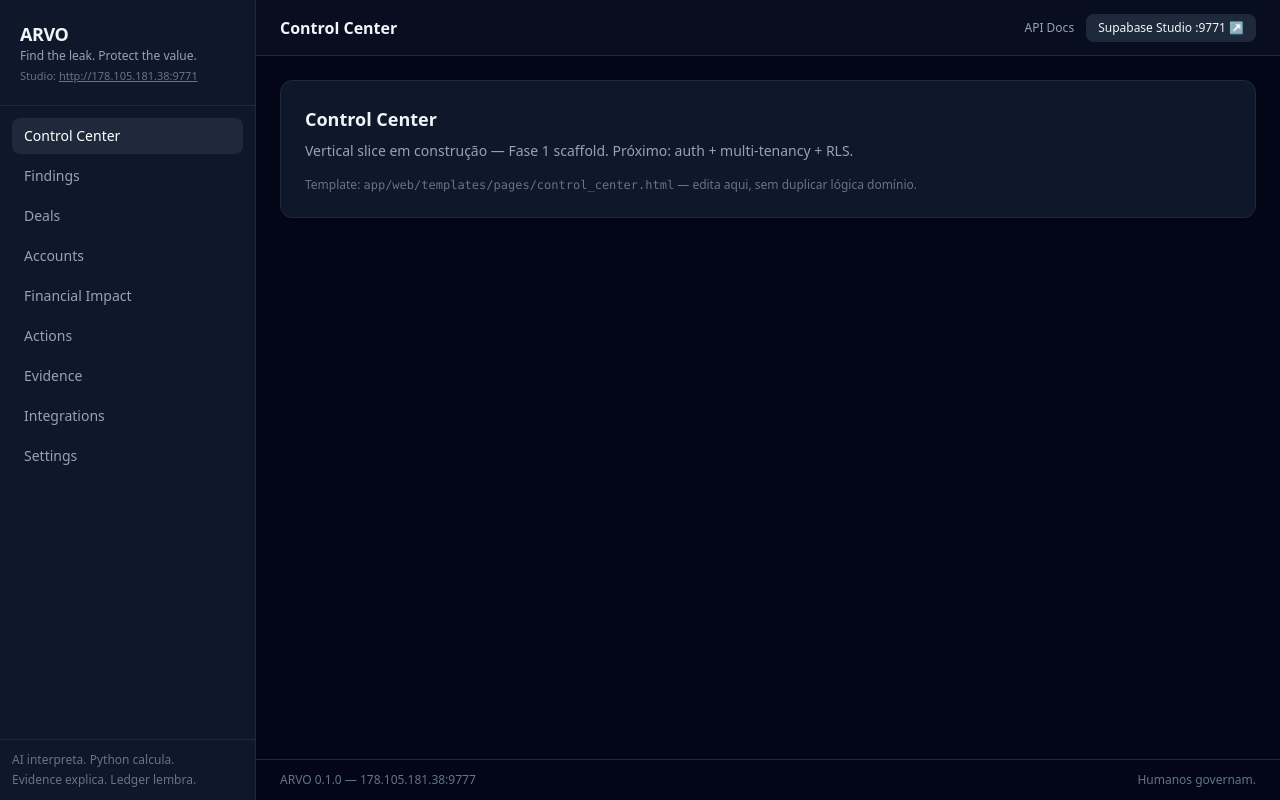
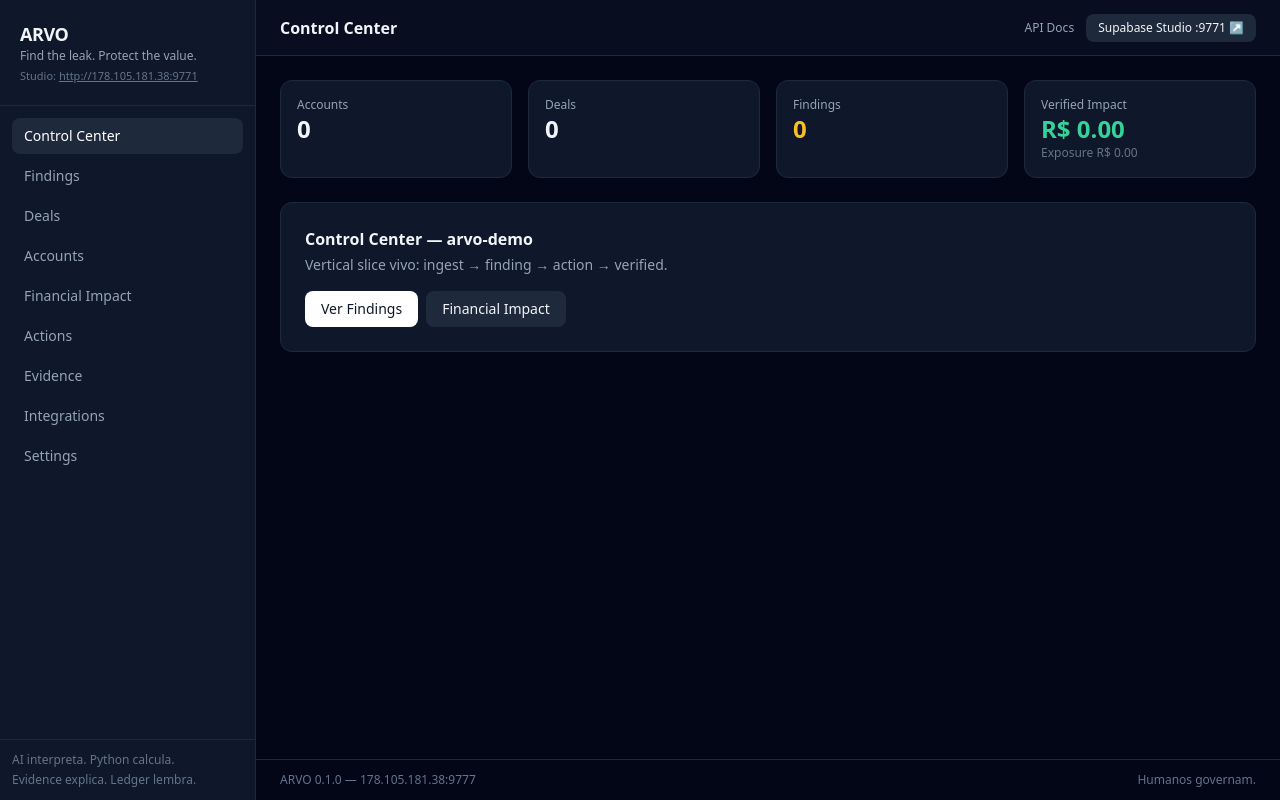
Before and after one commit to pixordigital/arvo, a FastAPI app: page / in a window 1280 px wide. Run offline with FastAPI, Linux system fonts and the light colour scheme; data that the repository does not hold is empty; some libraries are stand-ins or nearby versions.

Commit message:
feat: frontend vivo (control center stats, findings/financial/accounts/deals/actions com dados reais)

```diff
--- a/app/web/routes.py
+++ b/app/web/routes.py
@@ -24,9 +24,9 @@ NAV = [
 ]
 
 
-def _ctx(title: str, active: str) -> dict:
+def _ctx(title: str, active: str, extra: dict | None = None) -> dict:
     from app.core.config import settings
-    return {
+    base = {
         "title": title,
         "active": active,
         "nav": NAV,
@@ -34,46 +34,128 @@ def _ctx(title: str, active: str) -> dict:
         "studio_url": settings.supabase_studio_url,
         "app_url": settings.app_url,
     }
+    if extra: base.update(extra)
+    return base
 
+async def _demo_org_id():
+    from sqlalchemy import select
+    from app.database.engine import get_sessionmaker
+    from app.database.models import Organization
+    async with get_sessionmaker()() as s:
+        org = (await s.execute(select(Organization).where(Organization.slug=="arvo-demo"))).scalar_one_or_none()
+        return org.id if org else None
 
 @router.get("/", response_class=HTMLResponse)
 async def control_center(request: Request):
-    return templates.TemplateResponse(request, "pages/control_center.html", _ctx("Control Center", "control-center"))
+    # Summary for demo org
+    from sqlalchemy import select, func
+    from app.database.engine import get_sessionmaker
+    from app.database.models import Account, Opportunity, Finding, FinancialLedger
+    org_id = await _demo_org_id()
+    stats={"accounts":0,"opps":0,"findings":0,"exposure":"0.00","verified":"0.00"}
+    if org_id:
+        async with get_sessionmaker()() as s:
+            stats["accounts"]=(await s.execute(select(func.count(Account.id)).where(Account.org_id==org_id))).scalar()
+            stats["opps"]=(await s.execute(select(func.count(Opportunity.id)).where(Opportunity.org_id==org_id))).scalar()
+            stats["findings"]=(await s.execute(select(func.count(Finding.id)).where(Finding.org_id==org_id))).scalar()
+            ex=(await s.execute(select(func.coalesce(func.sum(Finding.exposure_amount),0)).where(Finding.org_id==org_id))).scalar()
+            stats["exposure"]=f"{float(ex or 0):.2f}"
+            ver=(await s.execute(select(func.coalesce(func.sum(FinancialLedger.amount),0)).where(FinancialLedger.org_id==org_id, FinancialLedger.entry_type=="VERIFIED"))).scalar()
+            stats["verified"]=f"{float(ver or 0):.2f}"
+    return templates.TemplateResponse(request, "pages/control_center.html", _ctx("Control Center", "control-center", {"stats": stats}))
 
 
 @router.get("/findings", response_class=HTMLResponse)
 async def findings(request: Request):
-    return templates.TemplateResponse(request, "pages/findings.html", _ctx("Findings", "findings"))
+    from sqlalchemy import select
+    from app.database.engine import get_sessionmaker
+    from app.database.models import Finding
+    org_id = await _demo_org_id()
+    rows=[]
+    if org_id:
+        async with get_sessionmaker()() as s:
+            rows=(await s.execute(select(Finding).where(Finding.org_id==org_id).order_by(Finding.created_at.desc()))).scalars().all()
+            rows=[{"id":r.id,"title":r.title,"kind":r.kind,"status":r.status,"severity":r.severity,"exposure":r.exposure_amount,"currency":r.currency} for r in rows]
+    return templates.TemplateResponse(request, "pages/findings.html", _ctx("Findings", "findings", {"findings": rows}))
 
 
 @router.get("/deals", response_class=HTMLResponse)
 async def deals(request: Request):
-    return templates.TemplateResponse(request, "pages/deals.html", _ctx("Deals", "deals"))
+    from sqlalchemy import select
+    from app.database.engine import get_sessionmaker
+    from app.database.models import Opportunity
+    org_id = await _demo_org_id()
+    rows=[]
+    if org_id:
+        async with get_sessionmaker()() as s:
+            rows=(await s.execute(select(Opportunity).where(Opportunity.org_id==org_id).order_by(Opportunity.created_at.desc()))).scalars().all()
+            rows=[{"id":r.id,"name":r.name,"stage":r.stage,"amount":r.amount,"currency":r.currency} for r in rows]
+    return templates.TemplateResponse(request, "pages/deals.html", _ctx("Deals", "deals", {"deals": rows}))
 
 
 @router.get("/accounts", response_class=HTMLResponse)
 async def accounts(request: Request):
-    return templates.TemplateResponse(request, "pages/accounts.html", _ctx("Accounts", "accounts"))
+    from sqlalchemy import select
+    from app.database.engine import get_sessionmaker
+    from app.database.models import Account
+    org_id = await _demo_org_id()
+    rows=[]
+    if org_id:
+        async with get_sessionmaker()() as s:
+            rows=(await s.execute(select(Account).where(Account.org_id==org_id).order_by(Account.created_at.desc()))).scalars().all()
+            rows=[{"id":r.id,"name":r.name,"domain":r.domain,"type":r.type} for r in rows]
+    return templates.TemplateResponse(request, "pages/accounts.html", _ctx("Accounts", "accounts", {"accounts": rows}))
 
 
 @router.get("/financial-impact", response_class=HTMLResponse)
 async def financial_impact(request: Request):
-    return templates.TemplateResponse(request, "pages/financial_impact.html", _ctx("Financial Impact", "financial-impact"))
+    from sqlalchemy import select, func
+    from app.database.engine import get_sessionmaker
+    from app.database.models import Finding, FinancialLedger
+    org_id = await _demo_org_id()
+    data={"exposure":"0.00","verified":"0.00","count":0}
+    if org_id:
+        async with get_sessionmaker()() as s:
+            data["count"]=(await s.execute(select(func.count(Finding.id)).where(Finding.org_id==org_id))).scalar()
+            data["exposure"]=f"{float((await s.execute(select(func.coalesce(func.sum(Finding.exposure_amount),0)).where(Finding.org_id==org_id))).scalar() or 0):.2f}"
+            data["verified"]=f"{float((await s.execute(select(func.coalesce(func.sum(FinancialLedger.amount),0)).where(FinancialLedger.org_id==org_id, FinancialLedger.entry_type=='VERIFIED'))).scalar() or 0):.2f}"
+            data["debit"]=f"{float((await s.execute(select(func.coalesce(func.sum(FinancialLedger.amount),0)).where(FinancialLedger.org_id==org_id, FinancialLedger.entry_type=='DEBIT'))).scalar() or 0):.2f}"
+    return templates.TemplateResponse(request, "pages/financial_impact.html", _ctx("Financial Impact", "financial-impact", {"impact": data}))
 
 
 @router.get("/actions", response_class=HTMLResponse)
 async def actions(request: Request):
-    return templates.TemplateResponse(request, "pages/actions.html", _ctx("Actions", "actions"))
+    from sqlalchemy import select
+    from app.database.engine import get_sessionmaker
+    from app.database.models import Action
+    org_id = await _demo_org_id()
+    rows=[]
+    if org_id:
+        async with get_sessionmaker()() as s:
+            rows=(await s.execute(select(Action).where(Action.org_id==org_id).order_by(Action.created_at.desc()))).scalars().all()
+            rows=[{"id":r.id,"title":r.title,"status":r.status,"verified_amount":r.verified_amount} for r in rows]
+    return templates.TemplateResponse(request, "pages/actions.html", _ctx("Actions", "actions", {"actions": rows}))
 
 
 @router.get("/evidence", response_class=HTMLResponse)
 async def evidence(request: Request):
-    return templates.TemplateResponse(request, "pages/evidence.html", _ctx("Evidence", "evidence"))
+    from sqlalchemy import select
+    from app.database.engine import get_sessionmaker
+    from app.database.models import Finding
+    org_id = await _demo_org_id()
+    rows=[]
+    if org_id:
+        async with get_sessionmaker()() as s:
+            rows=(await s.execute(select(Finding).where(Finding.org_id==org_id).order_by(Finding.created_at.desc()).limit(10))).scalars().all()
+            rows=[{"id":r.id,"title":r.title,"pack":r.evidence_pack} for r in rows]
+    return templates.TemplateResponse(request, "pages/evidence.html", _ctx("Evidence", "evidence", {"evidences": rows}))
 
 
 @router.get("/integrations", response_class=HTMLResponse)
 async def integrations(request: Request):
-    return templates.TemplateResponse(request, "pages/integrations.html", _ctx("Integrations", "integrations"))
+    from app.integrations.crm.base import ADAPTERS
+    items=[{"source":k,"status":"stub"} for k in ADAPTERS.keys()] + [{"source":"csv","status":"ready"},{"source":"upload","status":"ready"}]
+    return templates.TemplateResponse(request, "pages/integrations.html", _ctx("Integrations", "integrations", {"items": items}))
 
 
 @router.get("/settings", response_class=HTMLResponse)
--- a/app/web/templates/pages/control_center.html
+++ b/app/web/templates/pages/control_center.html
@@ -1,10 +1,19 @@
 {% extends "base.html" %}
 {% block content %}
-<div class="max-w-5xl">
+<div class="max-w-6xl space-y-6">
+  <div class="grid grid-cols-4 gap-4">
+    <div class="bg-slate-900 border border-slate-800 rounded-xl p-4"><div class="text-xs text-slate-400">Accounts</div><div class="text-2xl font-bold">{{ stats.accounts }}</div></div>
+    <div class="bg-slate-900 border border-slate-800 rounded-xl p-4"><div class="text-xs text-slate-400">Deals</div><div class="text-2xl font-bold">{{ stats.opps }}</div></div>
+    <div class="bg-slate-900 border border-slate-800 rounded-xl p-4"><div class="text-xs text-slate-400">Findings</div><div class="text-2xl font-bold text-amber-400">{{ stats.findings }}</div></div>
+    <div class="bg-slate-900 border border-slate-800 rounded-xl p-4"><div class="text-xs text-slate-400">Verified Impact</div><div class="text-2xl font-bold text-emerald-400">R$ {{ stats.verified }}</div><div class="text-xs text-slate-500">Exposure R$ {{ stats.exposure }}</div></div>
+  </div>
   <div class="bg-slate-900 border border-slate-800 rounded-xl p-6">
-    <h2 class="text-lg font-semibold capitalize">control center</h2>
-    <p class="text-sm text-slate-400 mt-2">Vertical slice em construção — Fase 1 scaffold. Próximo: auth + multi-tenancy + RLS.</p>
-    <div class="mt-4 text-xs text-slate-500">Template: <code>app/web/templates/pages/control_center.html</code> — edita aqui, sem duplicar lógica domínio.</div>
+    <h2 class="font-semibold">Control Center — arvo-demo</h2>
+    <p class="text-sm text-slate-400 mt-1">Vertical slice vivo: ingest → finding → action → verified.</p>
+    <div class="mt-4 flex gap-2">
+      <a href="/findings" class="bg-white text-slate-900 px-4 py-2 rounded-lg text-sm font-medium">Ver Findings</a>
+      <a href="/financial-impact" class="bg-slate-800 px-4 py-2 rounded-lg text-sm">Financial Impact</a>
+    </div>
   </div>
 </div>
 {% endblock %}
```
Also changed, not shown: app/web/templates/pages/accounts.html (+4 -4 lines), app/web/templates/pages/actions.html (+2 -5 lines), app/web/templates/pages/deals.html (+2 -5 lines), app/web/templates/pages/financial_impact.html (+6 -5 lines), app/web/templates/pages/findings.html (+11 -5 lines).
